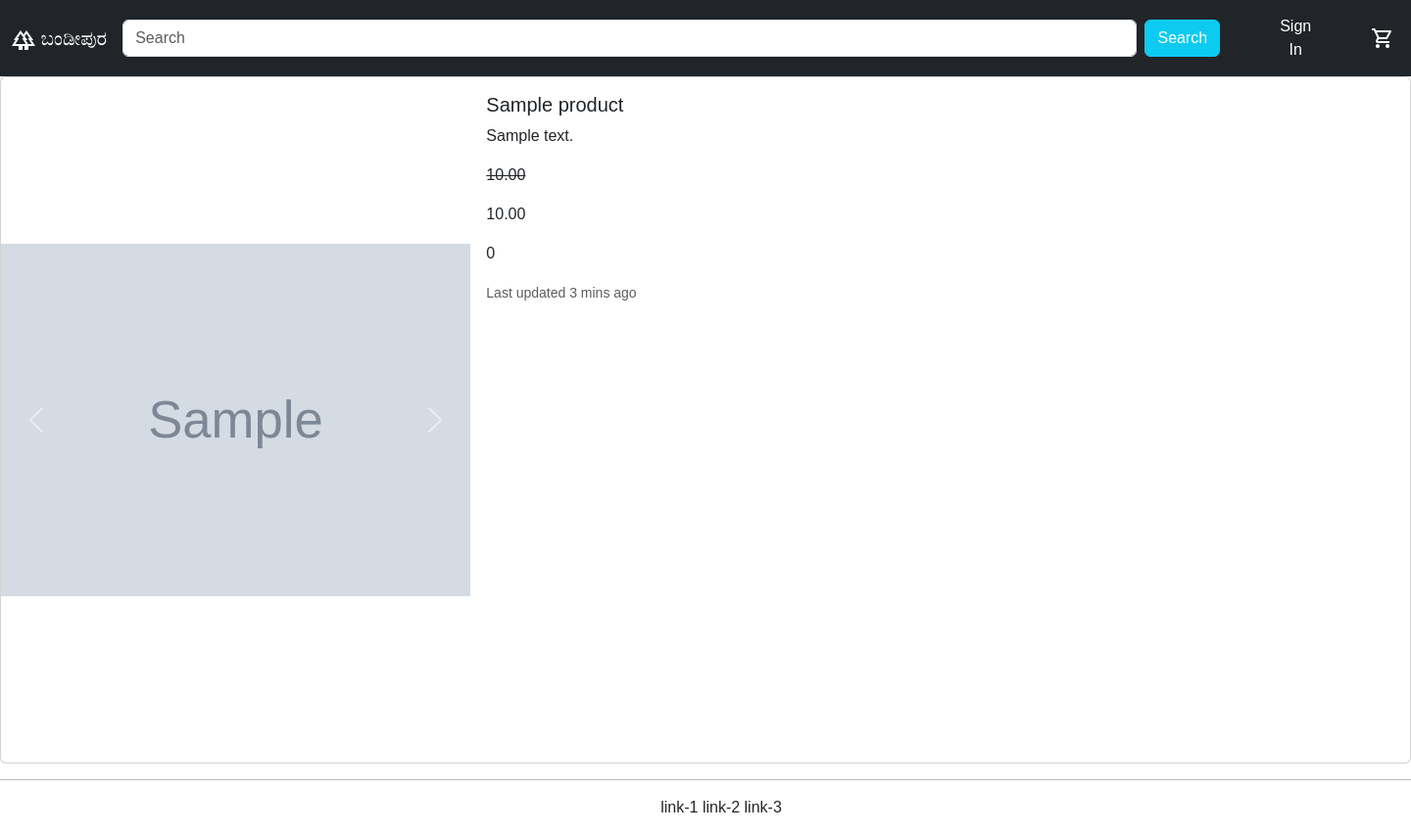
After one commit to YogeshPatils/E-commerce, a Django app: page /core/product/1/ in a window 1440 px wide. The commit adds this page. Shown: the whole page at 98% size. Run offline with Django 5.2, Linux system fonts and the light colour scheme; tables that the repository leaves empty hold one stand-in row (values such as "Sample post"); grey boxes marked "Sample" are stand-in pictures; parts of the project's set-up code (start-up, migrations or seed data) failed here and were passed over; some libraries are stand-ins or nearby versions.

Commit message:
Created html files for core and authentication

```diff
--- /dev/null
+++ b/templates/core/productdetail.html
@@ -0,0 +1,47 @@
+{% extends 'base.html' %}
+{% block body %}
+<div class="card mb-3 h-100" style="height: 400px;">
+  <div class="row g-0 h-100">
+    <div class="col-md-4 h-100">
+      <div id="carouselExampleControlsNoTouching" class="carousel slide" data-bs-touch="false">
+        <div class="carousel-inner h-100">
+          <div class="carousel-item active h-100">
+            <img src="{{vd.image1.url}}" style="height:700px; object-fit: contain;" class="d-block w-100" alt="...">
+          </div>
+          <div class="carousel-item">
+            <img src="{{vd.image2.url}}" style="height: 700px; object-fit: contain;" class="d-block w-100" alt="...">
+          </div>
+          <div class="carousel-item">
+            <img src="{{vd.image3.url}}" style="height: 700px; object-fit: contain;" class="d-block w-100" alt="...">
+          </div>
+        </div>
+        <button class="carousel-control-prev" type="button" data-bs-target="#carouselExampleControlsNoTouching"
+          data-bs-slide="prev">
+          <span class="carousel-control-prev-icon" aria-hidden="true"></span>
+          <span class="visually-hidden">Previous</span>
+        </button>
+        <button class="carousel-control-next" type="button" data-bs-target="#carouselExampleControlsNoTouching"
+          data-bs-slide="next">
+          <span class="carousel-control-next-icon" aria-hidden="true"></span>
+          <span class="visually-hidden">Next</span>
+        </button>
+      </div>
+    </div>
+    <div class="col-md-8">
+      <div class="card-body">
+        <h5 class="card-title">{{vd.product}}</h5>
+        <p class="card-text">{{pd.description}}</p>
+        <div class="price">
+          <p class="text-decoration-line-through">{{vd.original_price}}</p>
+          <p>{{vd.sale_price}}<p>
+          <p>{{vd.discount_per}}</p>
+        </div>
+        <p class="card-text"><small class="text-body-secondary">Last updated 3 mins ago</small></p>
+      </div>
+    </div>
+  </div>
+</div>
+
+
+
+{% endblock body %}
--- a/templates/partials/header.html
+++ b/templates/partials/header.html
@@ -20,14 +20,14 @@
       </div>
       {%if user.is_authenticated %}
 
-      <div class="dropdown ms-5">
+      <div class="dropdown ms-5 text-black">
         <button class="btn dropdown-toggle" type="button" data-bs-toggle="dropdown" aria-expanded="false">
-          Profile
+          {{user.username}}
         </button>
         <ul class="dropdown-menu">
-          <li><a class="dropdown-item" href="#">Action</a></li>
-          <li><a class="dropdown-item" href="#">Another action</a></li>
-          <li><a class="dropdown-item" href="{% url 'signout' %}">Sign out</a></li>
+          <li><a class="dropdown-item text-black" href="#">Action</a></li>
+          <li><a class="dropdown-item text-black" href="#">Another action</a></li>
+          <li><a class="dropdown-item text-black" href="{% url 'signout' %}">Sign out</a></li>
         </ul>
       </div>
       {% else %}
```
Also changed, not shown: templates/authentication/home.html (+13 -0 lines), templates/core/category.html (added, +17 -0 lines).
